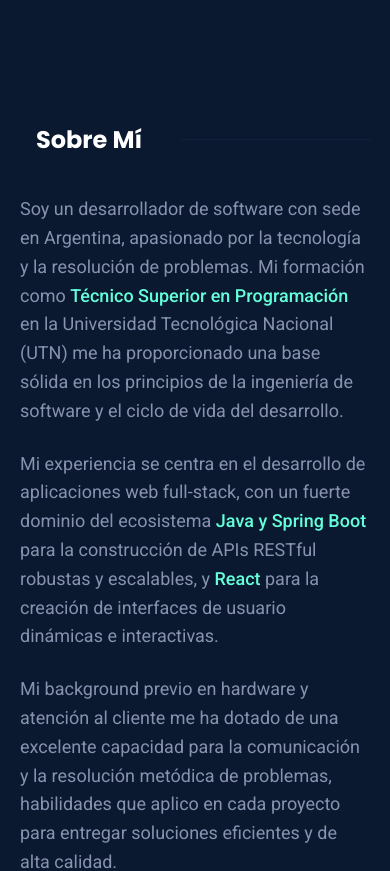
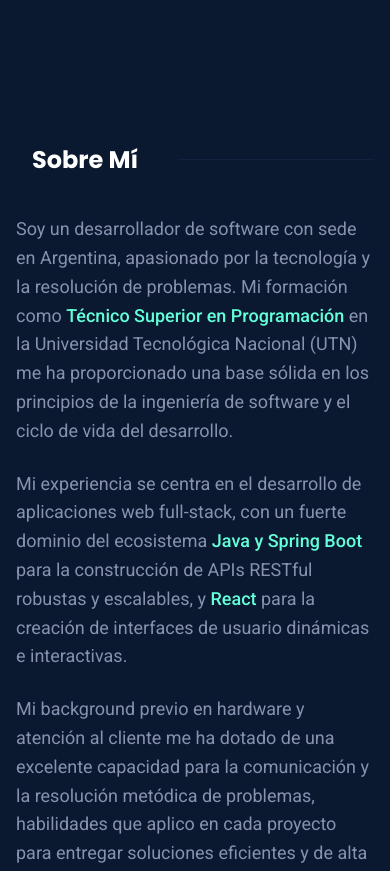
Before and after one commit to GBBALA/Portafolio, a React (Vite) app: page / in a window 390 px wide. Shown: the part 900-1771 px from the top of the page. Built offline with nearby package versions, Linux system fonts and the light colour scheme.

Commit message:
arreglamos la vista para celulares

```diff
--- a/src/assets/styles/layout/_layout.scss
+++ b/src/assets/styles/layout/_layout.scss
@@ -1,53 +1,66 @@
 @use '../base/variables' as *;
 
 // --- Definición de variables de layout ---
-$sidebar-width: 40px; // Ancho fijo para las barras laterales
-$header-height: 80px; // Altura del header para el padding superior
+$sidebar-width: 40px;
+$header-height: 80px;
 
-// --- Estructura Principal de la Aplicación con CSS Grid ---
+// --- Estructura Principal de la Aplicación ---
 .app-layout {
   display: grid;
-  // DEFINICIÓN DE LA RETÍCULA DE 3 COLUMNAS:
-  // Col 1: Ancho de la barra lateral | Col 2: Espacio flexible | Col 3: Ancho de la barra lateral
+  // ESTRUCTURA DESKTOP (Por defecto)
   grid-template-columns: $sidebar-width 1fr $sidebar-width;
   min-height: 100vh;
+  width: 100%;       // Aseguramos que no exceda el viewport
+  overflow-x: hidden; // Cortamos desbordamientos laterales
+
+  // --- RESPONSIVE FIX (MÓVIL) ---
+  // Cuando la pantalla es pequeña, "rompemos" la grid y usamos bloque normal
+  @media (max-width: 768px) {
+    display: block; // <--- ESTA ES LA CLAVE. Adiós Grid en móvil.
+    position: relative;
+  }
 }
 
-// --- Posicionamiento de los Componentes en la Retícula ---
-
-// La barra social va en la primera columna
+// --- Sidebars (Barras laterales) ---
 .social-sidebar {
   grid-column: 1 / 2;
+  // En móvil, las ocultamos o las posicionamos diferente para que no ensanchen la pantalla
+  @media (max-width: 768px) {
+    display: none; // Ocultar en móvil (práctica común para evitar errores de ancho)
+  }
 }
 
-// La barra de email (si la tienes) va en la tercera columna
-.email-sidebar { // Asegúrate de que tu componente de email tenga esta clase
+.email-sidebar {
   grid-column: 3 / 4;
+  @media (max-width: 768px) {
+    display: none; // Ocultar en móvil
+  }
 }
 
 // --- Contenedor Principal del Contenido ---
-// Este contenedor va en la columna central y flexible
 .main-content {
-  grid-column: 2 / 3; // Ocupa la columna del medio
-  width: 100%; // Ocupa todo el ancho de su columna
-  max-width: $container-width; // Pero no más de 1100px
-  margin: 0 auto; // <<-- ESTO FINALMENTE LO CENTRARÁ DENTRO DE LA COLUMNA
+  grid-column: 2 / 3;
+  width: 100%;
+  max-width: $container-width; // Ej: 1100px
+  margin: 0 auto;
 
-  // Padding para que no se pegue al header ni a los bordes en móvil
+  // Padding Desktop
   padding-top: $header-height;
   padding-left: 25px;
   padding-right: 25px;
 
+  // --- AJUSTE MÓVIL ---
   @media (max-width: 768px) {
-    // En móvil, las barras laterales desaparecen, así que el contenido ocupa todo
-    grid-column: 1 / 4;
-    padding-left: 20px;
-    padding-right: 20px;
+    // Al estar en display: block (padre), ya no necesitamos grid-column
+    width: 100%;
+    padding-left: 1rem;  // Padding más pequeño y seguro
+    padding-right: 1rem;
+    padding-top: 100px;  // Un poco más de aire arriba para el header flotante
+    overflow-x: hidden;  // Doble seguridad
   }
 }
 
-// --- Reglas para los Header, Footer y Sidebars ---
-// Los posicionamos de forma fija para que floten sobre el contenido
+// --- Elementos Flotantes ---
 .header,
 .social-sidebar,
 .email-sidebar {
--- a/src/assets/styles/main.scss
+++ b/src/assets/styles/main.scss
@@ -11,3 +11,22 @@
 // 2. DEPENDENCIAS EXTERNAS
 @import url('https://fonts.googleapis.com/css2?family=Poppins:wght@500;600;700&family=Roboto:wght@400;500&display=swap');
 @import url('https://fonts.googleapis.com/css2?family=Roboto+Mono&display=swap'); // Para la fuente monoespaciada
+
+// main.scss
+
+// ... tus @use ...
+
+// --- PARCHE DE SEGURIDAD GLOBAL ---
+html, body {
+  width: 100%;
+  max-width: 100vw;       /* El ancho máximo es la ventana */
+  overflow-x: hidden;     /* Ocultar scroll horizontal */
+  margin: 0;
+  padding: 0;
+}
+
+/* Evitar que imágenes grandes rompan el móvil */
+img, video, svg {
+  max-width: 100%;
+  height: auto;
+}
--- a/src/components/Skills/Skills.jsx
+++ b/src/components/Skills/Skills.jsx
@@ -45,7 +45,7 @@ const Skills = () => {
 
   return (
     <section id="skills" className="skills">
-      <h2 className="section-title" style={{ '--section-counter': "''" }}>Tecnologías</h2>
+      <h2 className="section-title" style={{ '--section-counter': "''" }}>Habilidades</h2>
 
       <div className="skills__container">
         {/* Lista de Pestañas / Navegación */}
```
